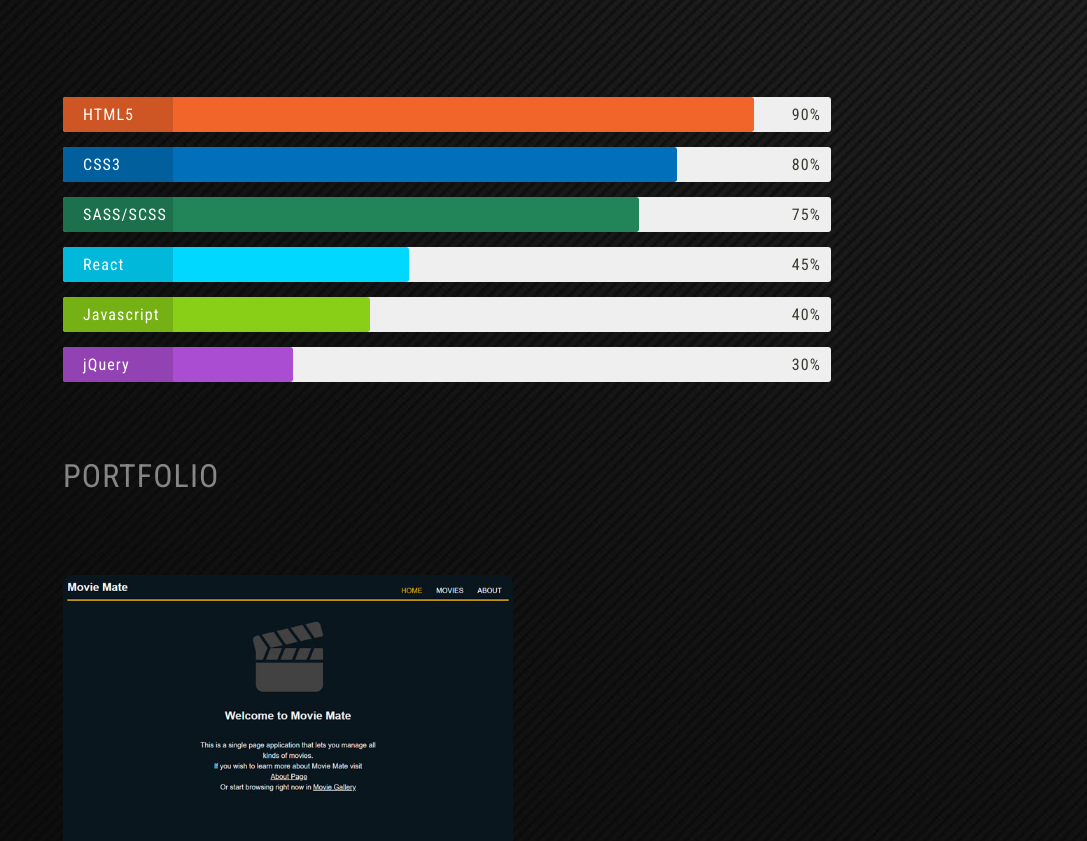
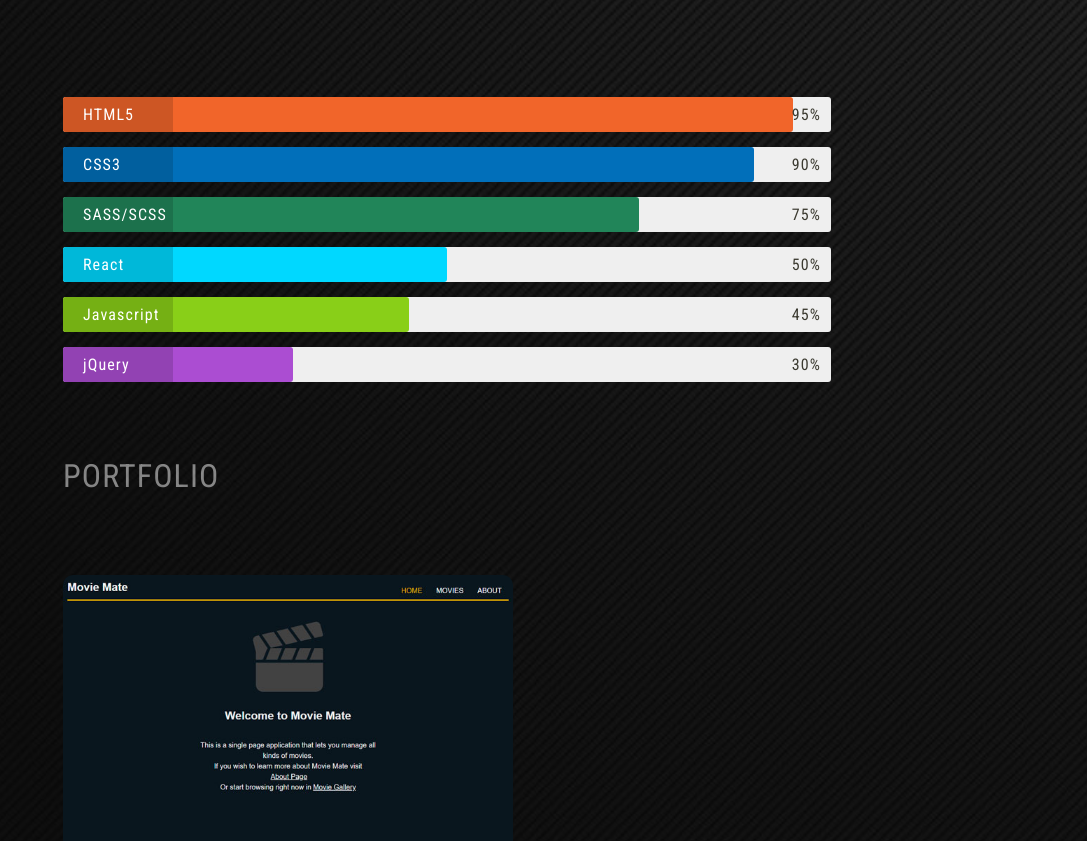
Before and after one commit to Rindoman/My_project, a website: page app/index.html in a window 1280 px wide. Shown: the part 1539-2380 px from the top of the page, without its empty margins (193-1280 px from the left). Drawn offline with Linux system fonts and the light colour scheme; a web font is replaced by a local one.

Commit message:
change skillbar

```diff
--- a/app/index.html
+++ b/app/index.html
@@ -51,9 +51,7 @@
                     <div class="main-about">
                         <div class="main-left">
                             <hr class="main-left__sep" />
-                            <p class="main-left__text run">Hey! I'm a web developer from Ukraine. I deeply interested in programming field and I constantly
-                                improve my professional level. Currently I work remotely, but I'm willing to work at the
-                                dinamic company for further improving my skills.</p>
+                            <p class="main-left__text run">Hey! I'm a web developer from Ukraine. I deeply interested in programming field and I constantly improve my professional level. Currently I work remotely, but I'm willing to work at the dinamic company for further improving my skills.</p>
                             <p id="run"></p>
                         </div>
                         <div class="main-right">
@@ -67,8 +65,8 @@
                                 <div class="skillbar-title" style="background: #f1652a;">
                                     <span>HTML5</span>
                                 </div>
-                                <div id="skillbar__90" style="background: #f1652a;"></div>
-                                <div class="skillbar__percent">90%</div>
+                                <div id="skillbar__95" style="background: #f1652a;"></div>
+                                <div class="skillbar__percent">95%</div>
                             </div>
                             <!-- End Skill Bar -->
 
@@ -76,8 +74,8 @@
                                 <div class="skillbar-title" style="background: #016fba;">
                                     <span>CSS3</span>
                                 </div>
-                                <div id="skillbar__80" style="background: #016fba;"></div>
-                                <div class="skillbar__percent">80%</div>
+                                <div id="skillbar__90" style="background: #016fba;"></div>
+                                <div class="skillbar__percent">90%</div>
                             </div>
                             <!-- End Skill Bar -->
 
@@ -94,8 +92,8 @@
                                 <div class="skillbar-title" style="background: #00d8ff;">
                                     <span>React</span>
                                 </div>
-                                <div id="skillbar__45" style="background: #00d8ff;"></div>
-                                <div class="skillbar__percent">45%</div>
+                                <div id="skillbar__50" style="background: #00d8ff;"></div>
+                                <div class="skillbar__percent">50%</div>
                             </div>
                             <!-- End Skill Bar -->
 
@@ -103,8 +101,8 @@
                                 <div class="skillbar-title" style="background: #89cf18;">
                                     <span>Javascript</span>
                                 </div>
-                                <div id="skillbar__40" style="background: #89cf18;"></div>
-                                <div class="skillbar__percent">40%</div>
+                                <div id="skillbar__45" style="background: #89cf18;"></div>
+                                <div class="skillbar__percent">45%</div>
                             </div>
                             <!-- End Skill Bar -->
 
--- a/app/js/anim.js
+++ b/app/js/anim.js
@@ -2,11 +2,11 @@ const wrapper = document.querySelector(".main-left");
 const text = document.querySelector(".run");
 const navbar = document.getElementById("topNavBar");
 const foto = document.querySelector(".main-right__img");
-const skill_90 = document.getElementById("skillbar__90");
-const skill_80 = document.getElementById("skillbar__80");
+const skill_90 = document.getElementById("skillbar__95");
+const skill_80 = document.getElementById("skillbar__90");
 const skill_75 = document.getElementById("skillbar__75");
-const skill_45 = document.getElementById("skillbar__45");
-const skill_40 = document.getElementById("skillbar__40");
+const skill_45 = document.getElementById("skillbar__50");
+const skill_40 = document.getElementById("skillbar__45");
 const skill_30 = document.getElementById("skillbar__30");
 
 const textCont = text.textContent;
@@ -28,11 +28,11 @@ function nav() {
     navbar.style.animationFillMode = 'forwards';
     navbar.style.animationTimingFunction = 'ease-out';
   } if (document.body.scrollTop > 1200 || document.documentElement.scrollTop > 1200) {
-    skill_90.classList.add("skillbar__90");
-    skill_80.classList.add("skillbar__80");
+    skill_90.classList.add("skillbar__95");
+    skill_80.classList.add("skillbar__90");
     skill_75.classList.add("skillbar__75");
-    skill_45.classList.add("skillbar__45");
-    skill_40.classList.add("skillbar__40");
+    skill_45.classList.add("skillbar__50");
+    skill_40.classList.add("skillbar__45");
     skill_30.classList.add("skillbar__30");
   }  if (document.body.scrollTop > 500 || document.documentElement.scrollTop > 500) {
     foto.style.animation = 'my-move 2s';
--- a/app/sass/main.sass
+++ b/app/sass/main.sass
@@ -183,6 +183,8 @@ a
         padding-top: 40px
         color: #fff
         line-height: 200%
+        &__text
+            white-space: pre
         &__sep
             border: 0
             width: 80px
@@ -236,26 +238,26 @@ a
             line-height: 35px
             border-top-left-radius: 3px
             border-bottom-left-radius: 3px
-    &__90, &__80, &__75, &__45, &__40, &__30
+    &__95, &__90, &__75, &__50, &__45, &__30
         height: 35px
         border-radius: 3px
         transition: width 1s cubic-bezier(0, 0, 1, 1) 500ms
 
+    &__95
+        width: 95%
+        animation: move95 2s
     &__90
         width: 90%
         animation: move90 2s
-    &__80
-        width: 80%
-        animation: move80 2s
     &__75
         width: 75%
         animation: move75 2s
+    &__50
+        width: 50%
+        animation: move45 2s
     &__45
         width: 45%
         animation: move45 2s
-    &__40
-        width: 40%
-        animation: move40 2s
     &__30
         width: 30%
         animation: move30 2s
@@ -444,17 +446,17 @@ a
         text-shadow: 0px 0px 20px rgba(255,255,255,0.0)
 
 // Streak of skills
+@keyframes move95
+    0%
+        width: 0
+    100%
+        width: 95%
+
 @keyframes move90
     0%
         width: 0
     100%
         width: 90%
-
-@keyframes move80
-    0%
-        width: 0
-    100%
-        width: 80%
 
 @keyframes move75
     0%
@@ -462,17 +464,17 @@ a
     100%
         width: 75%
 
+@keyframes move50
+    0%
+        width: 0
+    100%
+        width: 50%
+
 @keyframes move45
     0%
         width: 0
     100%
         width: 45%
-
-@keyframes move40
-    0%
-        width: 0
-    100%
-        width: 40%
 
 @keyframes move30
     0%
```
Also changed, not shown: app/css/main.css.
